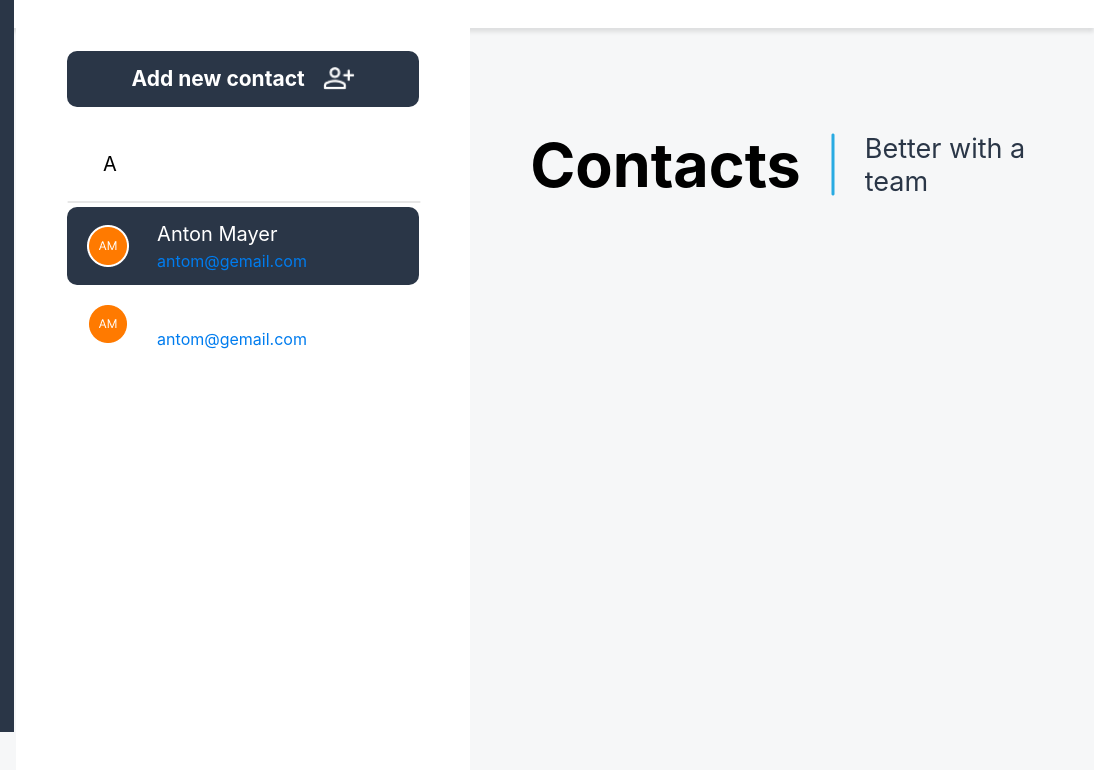
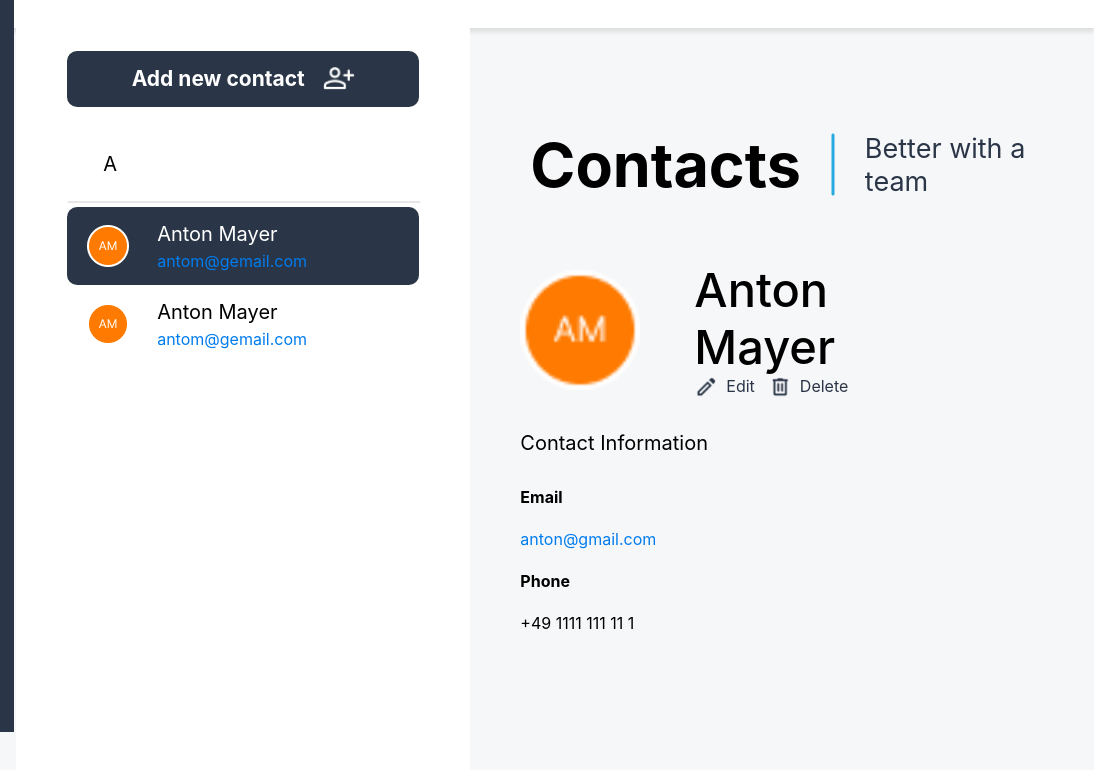
Before and after one commit to D4t3ck/Join, a plain HTML site: page contacts.html in a window 1280 px wide. Shown: the part 68-838 px from the top of the page, 186-1280 px from the left. Drawn offline with Linux system fonts and the light colour scheme.

Commit message:
update contacts

```diff
--- a/assets/css/contacts.css
+++ b/assets/css/contacts.css
@@ -135,6 +135,12 @@
     font-size: 20px;
 }
 
+.contact_scrolls_card_small_name {
+    color: #000000;
+    font-weight: 400;
+    font-size: 20px;
+}
+
 .contact_scrolls_card_small_onclick_email {
     color: #007CEE;
     font-weight: 400;
@@ -150,6 +156,11 @@
 
 
 /*Right side */
+
+.contacts_right_side_flex {
+    display: flex;
+    flex-direction: column;
+}
 
 .contacts_headline {
     display: flex;
@@ -173,3 +184,93 @@
     font-size: 27px;
     color: #2A3647;
 }
+
+.contacts_bigcard_container {
+    display: flex;
+    flex-direction: column;
+    width: 461px;
+    height: 364px;
+    margin-top: 60px;
+    margin-left: 50px;
+}
+
+.contacts_bigcard_contact_area {
+    display: flex;
+    align-items: center;
+    gap: 54px;
+}
+
+.contacts_bigcard_img {
+    width: 120px;
+    height: 120px;
+}
+
+.contacts_bigcard_name_area {
+    display: flex;
+    flex-direction: column;
+    align-items: flex-start;
+}
+
+.contacts_bigcard_name {
+    font-size: 47px;
+    font-weight: 500;
+}
+
+.contacts_bigcard_edit {
+    display: flex;
+    align-items: center;
+    gap: 13px;
+}
+
+.edit_area {
+    display: flex;
+    justify-content: flex-start;
+    align-items: center;
+    gap: 8px;
+}
+
+.edit_area_img {
+    width: 24px;
+    height: 24px;
+}
+
+.edit_text {
+    color: var(--Version-2-main-color, #2A3647);
+
+    /* Version 2/body */
+    font-family: Inter;
+    font-size: 16px;
+    font-style: normal;
+    font-weight: 400;
+    line-height: 120%; /* 19.2px */
+}
+
+.contacts_bigcard_Information_text {
+    margin-top: 32px;
+    font-size: 20px;
+    font-weight: 400;
+    margin-bottom: 32px;
+}
+
+.contacts_bigcard_Information_email_phone {
+    display: flex;
+    flex-direction: column;
+    gap: 22px;
+}
+
+.contacts_bigcard_Information_email_phone_span {
+    font-size: 16px;
+    font-weight: 700;
+}
+
+.contacts_bigcard_Information_email {
+    color: #007CEE;
+    font-size: 16px;
+    font-weight: 400;
+}
+
+.contacts_bigcard_Information_phone {
+    color: #000000;
+    font-size: 16px;
+    font-weight: 400;
+}
--- a/contacts.html
+++ b/contacts.html
@@ -37,30 +37,84 @@
           </div>
 
           <div class="contact_scrolls_stroke">
-            <img src="./assets/img/contacts/strokeGray.png" alt="">
+            <img src="./assets/img/contacts/strokeGray.png" alt="" />
           </div>
           <div class="contact_scrolls_card_small_onclick">
-            <img class="contact_scrolls_card_small_img" src="./assets/img/contacts/ProfilebadgeAM.png" alt="">
+            <img
+              class="contact_scrolls_card_small_img"
+              src="./assets/img/contacts/ProfilebadgeAM.png"
+              alt=""
+            />
             <div class="contact_scrolls_card_small_contact">
-              <span class="contact_scrolls_card_small_onclick_name">Anton Mayer</span>
-              <span class="contact_scrolls_card_small_onclick_email">antom@gemail.com</span>
+              <span class="contact_scrolls_card_small_onclick_name"
+                >Anton Mayer</span
+              >
+              <span class="contact_scrolls_card_small_onclick_email"
+                >antom@gemail.com</span
+              >
             </div>
           </div>
           <div class="contact_scrolls_card_small">
-            <img class="contact_scrolls_card_small_img" src="./assets/img/contacts/ProfilebadgeAM.png" alt="">
+            <img
+              class="contact_scrolls_card_small_img"
+              src="./assets/img/contacts/ProfilebadgeAM.png"
+              alt=""
+            />
             <div class="contact_scrolls_card_small_contact">
-              <span class="contact_scrolls_card_small_onclick_name">Anton Mayer</span>
-              <span class="contact_scrolls_card_small_onclick_email">antom@gemail.com</span>
+              <span class="contact_scrolls_card_small_name">Anton Mayer</span>
+              <span class="contact_scrolls_card_small_onclick_email"
+                >antom@gemail.com</span
+              >
             </div>
           </div>
         </div>
       </section>
 
-      <section class="contacts_headline">
-        <h1 class="contacts_headline_h1">Contacts</h1>
-        <img src="./assets/img/contacts/strokeBlue.png" alt="">
-        <span class="contacts_headline_text">Better with a team</span>
-      </section>
+      <div class="contacts_right_side_flex">
+        <section class="contacts_headline">
+          <h1 class="contacts_headline_h1">Contacts</h1>
+          <img src="./assets/img/contacts/strokeBlue.png" alt="" />
+          <span class="contacts_headline_text">Better with a team</span>
+        </section>
+
+        <section class="contacts_bigcard_container">
+          <div class="contacts_bigcard_contact_area">
+            <img
+              class="contacts_bigcard_img"
+              src="./assets/img/contacts/ProfilebadgeAM.png"
+              alt=""
+            />
+            <div class="contacts_bigcard_name_area">
+              <span class="contacts_bigcard_name">Anton Mayer</span>
+              <div class="contacts_bigcard_edit">
+                <div class="edit_area">
+                  <img
+                    class="edit_area_img"
+                    src="./assets/img/contacts/edit.png"
+                    alt=""
+                  />
+                  <span class="edit_text">Edit</span>
+                </div>
+                <div class="edit_area">
+                  <img
+                    class="edit_area_img"
+                    src="./assets/img/contacts/delete.png"
+                    alt=""
+                  />
+                  <span class="edit_text">Delete</span>
+                </div>
+              </div>
+            </div>
+          </div>
+          <span class="contacts_bigcard_Information_text">Contact Information</span>
+          <div class="contacts_bigcard_Information_email_phone">
+            <span class="contacts_bigcard_Information_email_phone_span">Email</span>
+            <span class="contacts_bigcard_Information_email">anton@gmail.com</span>
+            <span class="contacts_bigcard_Information_email_phone_span">Phone</span>
+            <span class="contacts_bigcard_Information_phone">+49 1111 111 11 1</span>
+          </div>
+        </section>
+      </div>
     </div>
   </body>
 </html>
```
Also changed, not shown: assets/img/contacts/delete.png (added), assets/img/contacts/edit.png (added), 5 other files.
